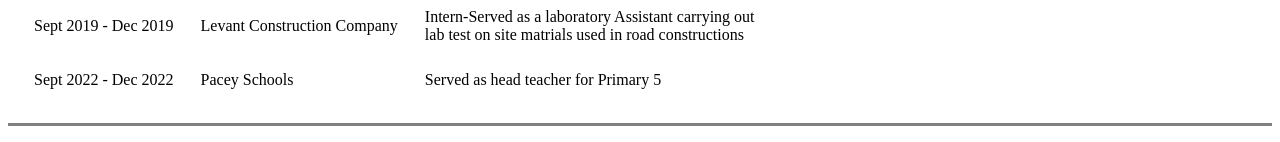
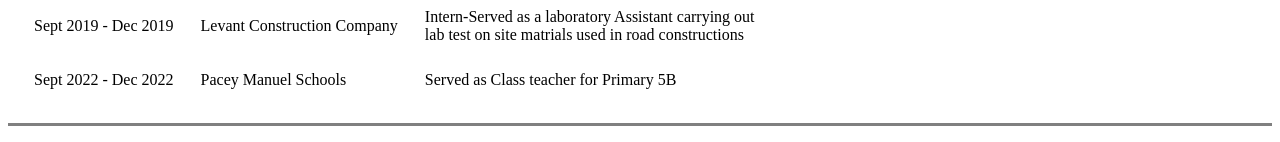
Before and after one commit to DeveloperIkhalea/cv, a plain HTML site: page index.html in a window 1280 px wide. Shown: the part 658-800 px from the top of the page. Drawn offline with Linux system fonts and the light colour scheme.

Commit message:
Update index.html

```diff
--- a/index.html
+++ b/index.html
@@ -54,8 +54,8 @@
             </tr>
             <tr>
                 <td>Sept 2022 - Dec 2022</td>
-                <td>Pacey Schools</td>
-                <td>Served as head teacher for Primary 5</td>
+                <td>Pacey Manuel Schools</td>
+                <td>Served as Class teacher for Primary 5B</td>
             </tr></tbody>
             <tfoot></tfoot>
 
```
